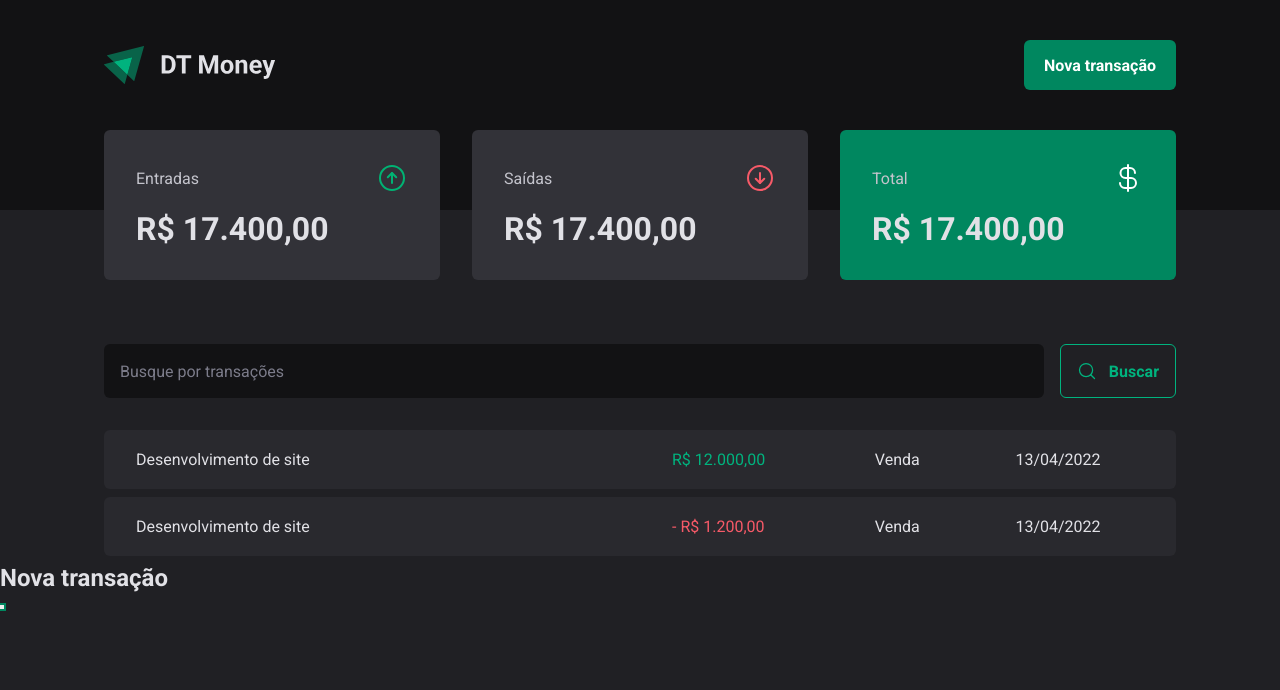
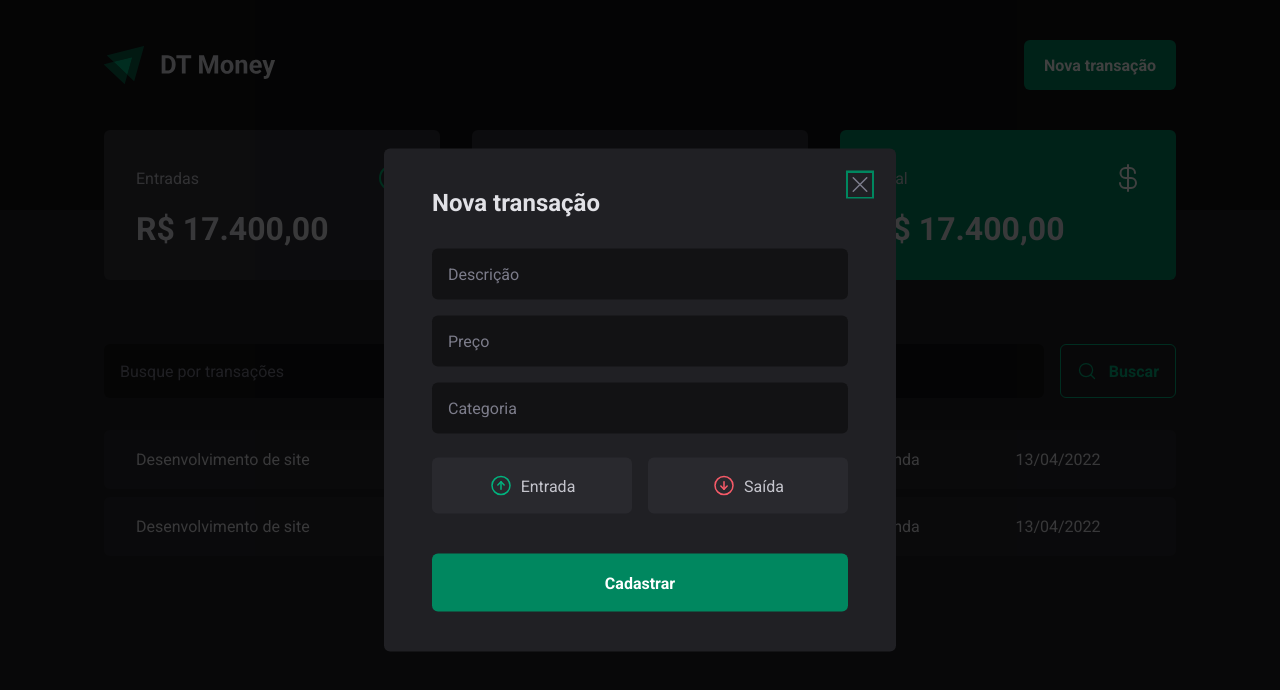
Before and after one commit to brayan-jordan/react-dt-money, a React (Vite) app: page / in a window 1280 px wide. Both pictures are taken after a click on the button "Nova transação". Shown: the top 690 px of the page. Built offline with nearby package versions, Linux system fonts and the light colour scheme.

Commit message:
feat: Finalizando estilizações base da aplicação

```diff
--- a/package.json
+++ b/package.json
@@ -11,6 +11,7 @@
   },
   "dependencies": {
     "@radix-ui/react-dialog": "^1.0.5",
+    "@radix-ui/react-radio-group": "^1.1.3",
     "@types/styled-components": "^5.1.34",
     "phosphor-react": "^1.4.1",
     "react": "^18.2.0",
--- a/src/components/Header/index.tsx
+++ b/src/components/Header/index.tsx
@@ -2,6 +2,7 @@
 import * as Dialog from "@radix-ui/react-dialog";
 
 import logoImg from "../../assets/logo.svg";
+import { NewTransactionModal } from "../NewTransactionModal";
 
 export function Header() {
   return (
@@ -13,14 +14,7 @@
           <Dialog.Trigger asChild>
             <NewTransactionButton>Nova transação</NewTransactionButton>
           </Dialog.Trigger>
-          <Dialog.Portal>
-            <Dialog.Overlay />
-
-            <Dialog.Content>
-              <Dialog.Title>Nova transação</Dialog.Title>
-              <Dialog.Close />
-            </Dialog.Content>
-          </Dialog.Portal>
+          <NewTransactionModal />
         </Dialog.Root>
       </HeaderContent>
     </HeaderContainer>
--- /dev/null
+++ b/src/components/NewTransactionModal/index.tsx
@@ -0,0 +1,43 @@
+import * as Dialog from "@radix-ui/react-dialog";
+import {
+  CloseButton,
+  Content,
+  Overlay,
+  TransactionTypeButton,
+  TransactionTypeContainer,
+} from "./styles";
+import { ArrowCircleDown, ArrowCircleUp, X } from "phosphor-react";
+
+export function NewTransactionModal() {
+  return (
+    <Dialog.Portal>
+      <Overlay />
+
+      <Content>
+        <Dialog.Title>Nova transação</Dialog.Title>
+
+        <CloseButton>
+          <X size={24} />
+        </CloseButton>
+
+        <form>
+          <input type="text" placeholder="Descrição" required />
+          <input type="number" placeholder="Preço" required />
+          <input type="text" placeholder="Categoria" required />
+
+          <TransactionTypeContainer>
+            <TransactionTypeButton variant="income" value="income">
+              <ArrowCircleUp size={24} />
+              Entrada
+            </TransactionTypeButton>
+            <TransactionTypeButton variant="outcome" value="outcome">
+              <ArrowCircleDown size={24} /> Saída
+            </TransactionTypeButton>
+          </TransactionTypeContainer>
+
+          <button type="submit">Cadastrar</button>
+        </form>
+      </Content>
+    </Dialog.Portal>
+  );
+}
--- /dev/null
+++ b/src/components/NewTransactionModal/styles.ts
@@ -0,0 +1,121 @@
+import { styled } from "styled-components";
+import * as Dialog from "@radix-ui/react-dialog";
+import * as RadioGroup from "@radix-ui/react-radio-group";
+
+export const Overlay = styled(Dialog.Overlay)`
+  position: fixed;
+  width: 100vw;
+  height: 100vh;
+  inset: 0;
+  background: rgba(0, 0, 0, 0.75);
+`;
+
+export const Content = styled(Dialog.Content)`
+  min-width: 32rem;
+  border-radius: 6px;
+  padding: 2.5rem 3rem;
+  background: ${(props) => props.theme["gray-800"]};
+  position: fixed;
+  top: 50%;
+  left: 50%;
+  transform: translate(-50%, -50%);
+
+  form {
+    margin-top: 2rem;
+    display: flex;
+    flex-direction: column;
+    gap: 1rem;
+
+    input {
+      border-radius: 6px;
+      border: 0;
+      background: ${(props) => props.theme["gray-900"]};
+      color: ${(props) => props.theme["gray-300"]};
+      padding: 1rem;
+
+      &::placeholder {
+        color: ${(props) => props.theme["gray-500"]};
+      }
+    }
+
+    button[type="submit"] {
+      height: 58px;
+      border: 0;
+      background-color: ${(props) => props.theme["green-500"]};
+      color: ${(props) => props.theme["white"]};
+      font-weight: bold;
+      padding: 0 1.25rem;
+      border-radius: 6px;
+      margin-top: 1.5rem;
+      cursor: pointer;
+
+      &:hover {
+        background-color: ${(props) => props.theme["green-700"]};
+        transition: background-color 0.2s;
+      }
+    }
+  }
+`;
+
+export const CloseButton = styled(Dialog.Close)`
+  position: absolute;
+  background-color: transparent;
+  border: 0;
+  top: 1.5rem;
+  right: 1.5rem;
+  line-height: 0;
+  cursor: pointer;
+  color: ${(props) => props.theme["gray-500"]};
+`;
+
+export const TransactionTypeContainer = styled(RadioGroup.Root)`
+  display: grid;
+  grid-template-columns: 1fr 1fr;
+  gap: 1rem;
+  margin-top: 0.5rem;
+`;
+
+interface TransactionTypeButtonProps {
+  variant: "income" | "outcome";
+}
+
+export const TransactionTypeButton = styled(
+  RadioGroup.Item
+)<TransactionTypeButtonProps>`
+  background-color: ${(props) => props.theme["gray-700"]};
+  display: flex;
+  align-items: center;
+  padding: 1rem;
+  justify-content: center;
+  gap: 0.5rem;
+  border-radius: 6px;
+  cursor: pointer;
+  border: 0;
+  color: ${(props) => props.theme["gray-300"]};
+
+  svg {
+    color: ${(props) =>
+      props.variant === "income"
+        ? props.theme["green-300"]
+        : props.theme["red-300"]};
+  }
+
+  &[data-state="unchecked"] {
+    &:hover {
+      background-color: ${(props) => props.theme["gray-600"]};
+      transition: background-color 0.2s;
+    }
+  }
+
+  &[data-state="checked"] {
+    color: ${(props) => props.theme["white"]};
+    background-color: ${(props) =>
+      props.variant === "income"
+        ? props.theme["green-500"]
+        : props.theme["red-500"]};
+
+    svg {
+      color: ${(props) => props.theme["white"]};
+    }
+  }
+`;
```
Also changed, not shown: 1 other file (tests, documents, lock files or other folders).
